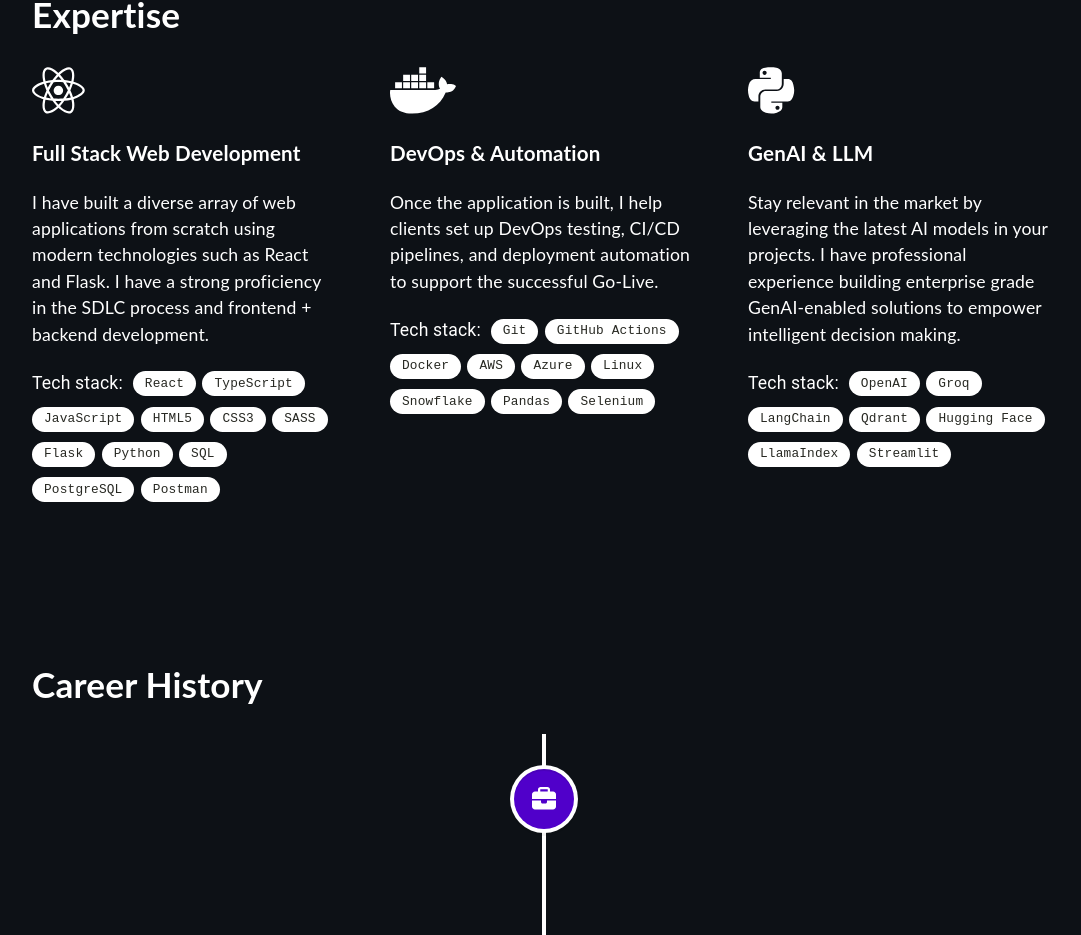
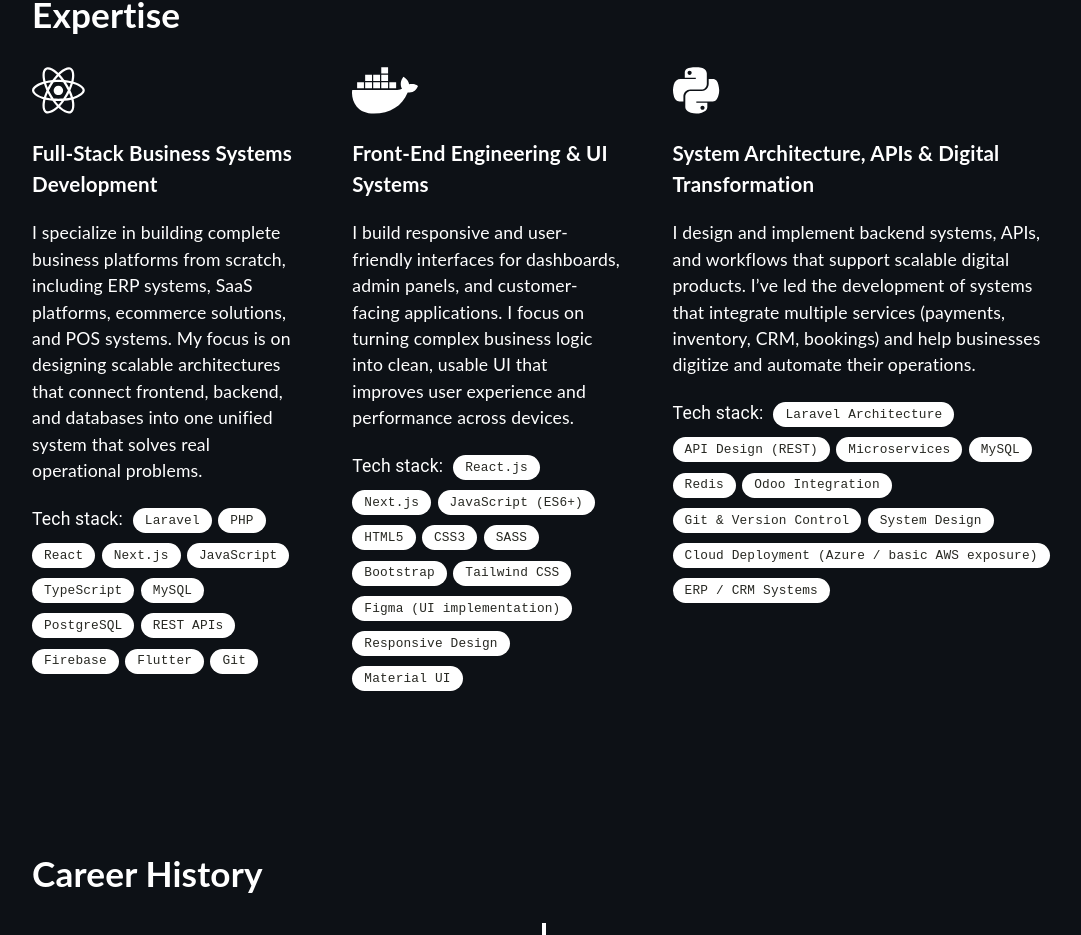
Before and after one commit to NourJardali/NourhanJardaliPortfolio, a React (Create React App) app: page / in a window 1280 px wide. Shown: the part 928-1863 px from the top of the page, without its empty margins (96-1177 px from the left). Built offline with nearby package versions, Linux system fonts and the light colour scheme.

Commit message:
expertise section updates

```diff
--- a/src/components/Expertise.tsx
+++ b/src/components/Expertise.tsx
@@ -6,39 +6,45 @@ import Chip from '@mui/material/Chip';
 import '../assets/styles/Expertise.scss';
 
 const labelsFirst = [
+    "Laravel",
+    "PHP",
     "React",
+    "Next.js",
+    "JavaScript",
     "TypeScript",
-    "JavaScript",
+    "MySQL",
+    "PostgreSQL",
+    "REST APIs",
+    "Firebase",
+    "Flutter",
+    'Git'
+];
+
+const labelsSecond = [
+    "React.js",
+    "Next.js",
+    "JavaScript (ES6+)",
     "HTML5",
     "CSS3",
     "SASS",
-    "Flask",
-    "Python",
-    "SQL",
-    "PostgreSQL",
-    "Postman"
-];
-
-const labelsSecond = [
-    "Git",
-    "GitHub Actions",
-    "Docker",
-    "AWS",
-    "Azure",
-    "Linux",
-    "Snowflake",
-    "Pandas",
-    "Selenium",
+    "Bootstrap",
+    "Tailwind CSS",
+    "Figma (UI implementation)",
+    "Responsive Design",
+    "Material UI"
 ];
 
 const labelsThird = [
-    "OpenAI",
-    "Groq",
-    "LangChain",
-    "Qdrant",
-    "Hugging Face",
-    "LlamaIndex",
-    "Streamlit",
+    "Laravel Architecture",
+    "API Design (REST)",
+    "Microservices",
+    "MySQL",
+    "Redis",
+    "Odoo Integration",
+    "Git & Version Control",
+    "System Design",
+    "Cloud Deployment (Azure / basic AWS exposure)",
+    "ERP / CRM Systems"
 ];
 
 function Expertise() {
@@ -49,8 +55,8 @@ function Expertise() {
             <div className="skills-grid">
                 <div className="skill">
                     <FontAwesomeIcon icon={faReact} size="3x"/>
-                    <h3>Full Stack Web Development</h3>
-                    <p>I have built a diverse array of web applications from scratch using modern technologies such as React and Flask. I have a strong proficiency in the SDLC process and frontend + backend development.</p>
+                    <h3>Full-Stack Business Systems Development</h3>
+                    <p>I specialize in building complete business platforms from scratch, including ERP systems, SaaS platforms, ecommerce solutions, and POS systems. My focus is on designing scalable architectures that connect frontend, backend, and databases into one unified system that solves real operational problems.</p>
                     <div className="flex-chips">
                         <span className="chip-title">Tech stack:</span>
                         {labelsFirst.map((label, index) => (
@@ -61,8 +67,8 @@ function Expertise() {
 
                 <div className="skill">
                     <FontAwesomeIcon icon={faDocker} size="3x"/>
-                    <h3>DevOps & Automation</h3>
-                    <p>Once the application is built, I help clients set up DevOps testing, CI/CD pipelines, and deployment automation to support the successful Go-Live.</p>
+                    <h3>Front-End Engineering & UI Systems</h3>
+                    <p>I build responsive and user-friendly interfaces for dashboards, admin panels, and customer-facing applications. I focus on turning complex business logic into clean, usable UI that improves user experience and performance across devices.</p>
                     <div className="flex-chips">
                         <span className="chip-title">Tech stack:</span>
                         {labelsSecond.map((label, index) => (
@@ -73,8 +79,8 @@ function Expertise() {
 
                 <div className="skill">
                     <FontAwesomeIcon icon={faPython} size="3x"/>
-                    <h3>GenAI & LLM</h3>
-                    <p>Stay relevant in the market by leveraging the latest AI models in your projects. I have professional experience building enterprise grade GenAI-enabled solutions to empower intelligent decision making.</p>
+                    <h3>System Architecture, APIs & Digital Transformation</h3>
+                    <p>I design and implement backend systems, APIs, and workflows that support scalable digital products. I’ve led the development of systems that integrate multiple services (payments, inventory, CRM, bookings) and help businesses digitize and automate their operations.</p>
                     <div className="flex-chips">
                         <span className="chip-title">Tech stack:</span>
                         {labelsThird.map((label, index) => (
```
